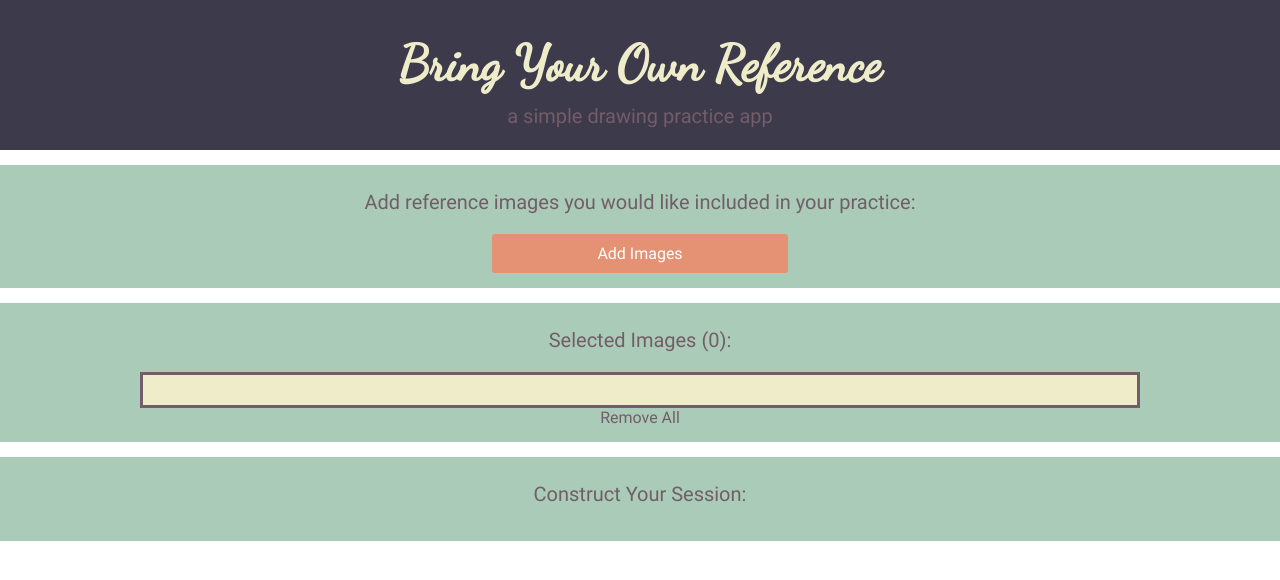
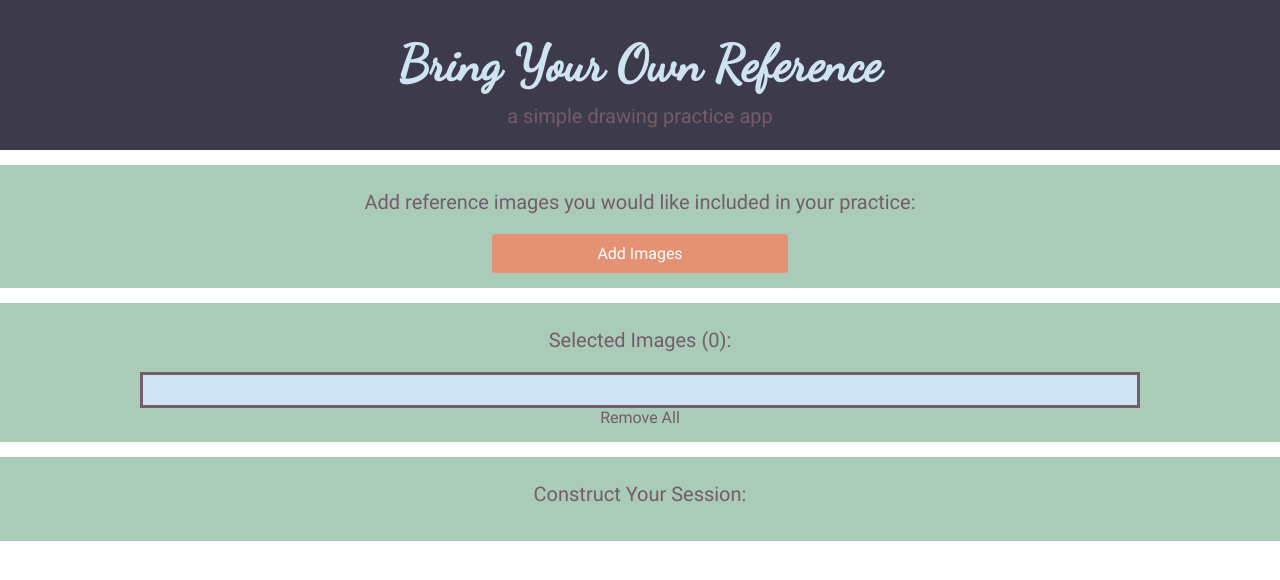
Before and after one commit to tiffanystallings/figure-drawing-app, a React (Create React App) app: page / in a window 1280 px wide. Shown: the top 580 px of the page. Built offline with nearby package versions, Linux system fonts and the light colour scheme.

Commit message:
Change light yellow to light blue

```diff
--- a/src/theme.js
+++ b/src/theme.js
@@ -1,4 +1,4 @@
-const lightYellow = '#efecca';
+const lightBlue = '#CFE4F2';
 const blue = '#a9cbb7';
 const lavender = '#725D68';
 const salmon = '#e49273';
@@ -14,7 +14,7 @@ const theme = {
     },
     header: {
         bg: independence,
-        fg: lightYellow,
+        fg: lightBlue,
         font: 'DancingScript',
         subtitle: lavender
     },
@@ -28,7 +28,7 @@ const theme = {
         },
     },
     displayArea: {
-        bg: lightYellow,
+        bg: lightBlue,
         fg: lavender
     },
     link: {
```
